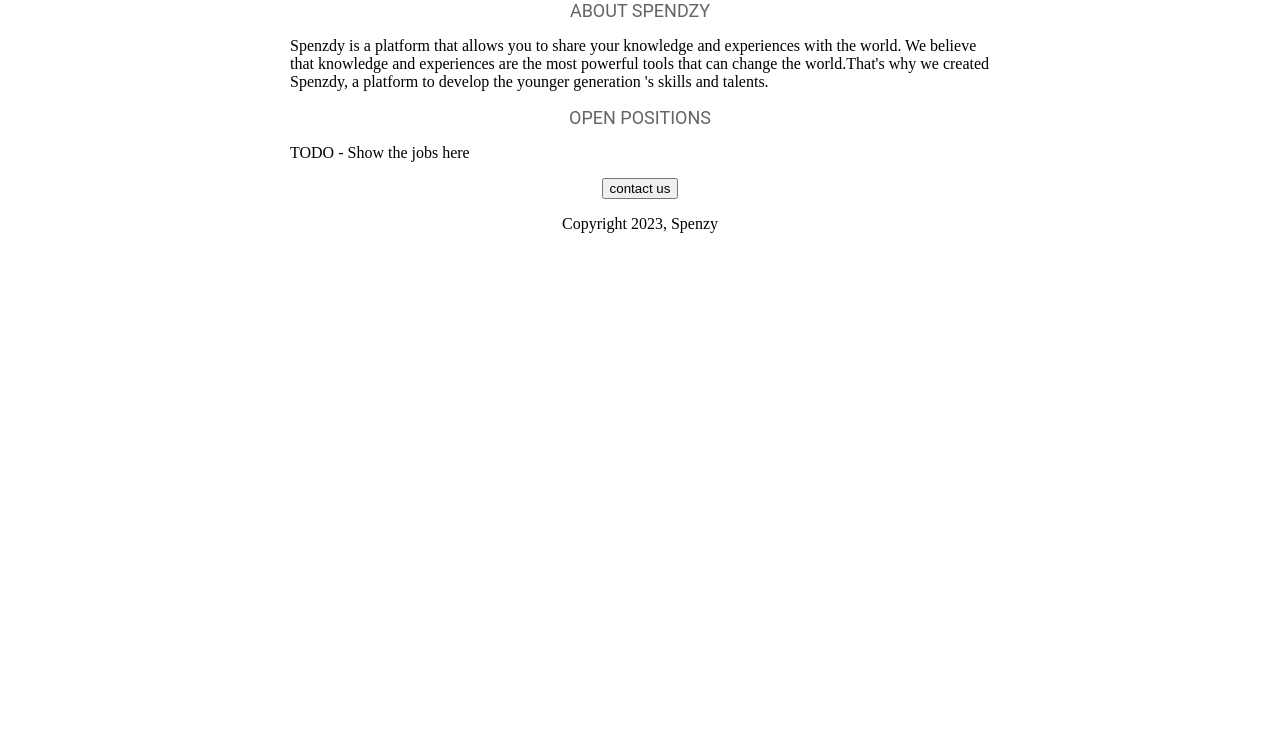
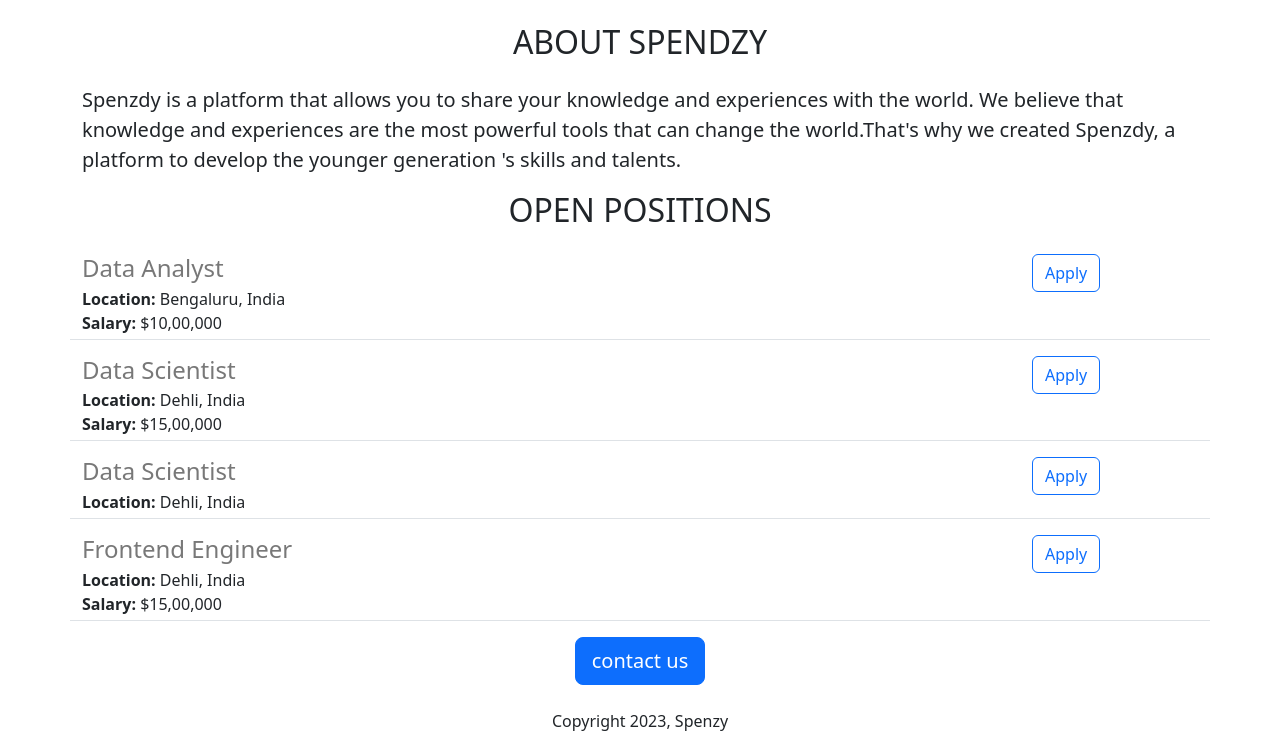
Before and after one commit to Kellykenz/KELSONS-OFFICIAL-WEBSITE, a Flask app: page / in a window 1280 px wide. Shown: the part 457-1206 px from the top of the page. Before the commit the page ends 690 px from the top, so only its background shows below. Run offline with Flask 3, Linux system fonts and the light colour scheme.

Commit message:
Added dynamic data and API route

```diff
--- a/app.py
+++ b/app.py
@@ -1,10 +1,43 @@
-from flask import Flask, render_template
+from flask import Flask, render_template, jsonify
 
 app = Flask(__name__)
 
+JOBS = [
+  {
+    'id': 1,
+    'title': 'Data Analyst',
+    'Location': 'Bengaluru, India',
+    'Salary': '$10,00,000'
+  },
+  {
+    'id': 2,
+    'title': 'Data Scientist',
+    'Location': 'Dehli, India',
+    'Salary': '$15,00,000'
+  },
+  {
+    'id': 3,
+    'title': 'Data Scientist',
+    'Location': 'Dehli, India',
+
+  },
+  {
+    'id': 4,
+    'title': 'Frontend Engineer',
+    'Location': 'Dehli, India',
+    'Salary': '$15,00,000'
+  },
+ ]
+
 @app.route("/")
 def hello_world():
-  return render_template("home.html")
+  return render_template('home.html',
+                         jobs=JOBS,
+                         company_name="SPENZDY")
+
+@app.route("/api/jobs")
+def list_jobs():
+  return jsonify(JOBS)
 
 if __name__=="__main__":
   app.run(host='0.0.0.0', debug=True)
--- a/templates/home.html
+++ b/templates/home.html
@@ -2,55 +2,36 @@
   <html>
     <head>
       <title>SPENZDY OFFICIAL </title>
+      <meta charset="utf-8">
+      <meta name="viewport" content="width=device-width, initial-scale=1">
+      <link href="https://cdn.jsdelivr.net/npm/bootstrap@5.3.3/dist/css/bootstrap.min.css" rel="stylesheet" integrity="sha384-QWTKZyjpPEjISv5WaRU9OFeRpok6YctnYmDr5pNlyT2bRjXh0JMhjY6hW+ALEwIH" crossorigin="anonymous">
       <style>
-        h1{
-          font-size: 40px;
-          font-family; Roboto;
-          font-weight: normal;
-          color: rgb(100, 100, 100);
-          text-align: center;
-        }
-         #banner {
-           width: 100%;
-           height:360px;
-           object-fit: cover;
+      #banner {
+        height: 360px;
+        width: 100%;
+        object-fit: cover;
 
         }
+    </style>
 
-        h2 {
-          font-family: Roboto;
-          font-size: 18px;
-          color: rgb(100, 100, 100);
-          text-align: center;
-          font-weight: normal;
-        }
-
-        .{
-          font-family: Roboto;
-          color: rgb(100, 100, 100);
-
-        }
-
-        #container {
-          max-width: 700px;
-          margin: 0 auto;
-        }
-      </style>
     </head>
     <body>
-      <div id="container">
-      <h1>SPENZDY OFFICIAL </h1>
-      <img id="banner" src="https://images.unsplash.com/photo-1704410332408-fbd868a8b789?ixlib=rb-4.0.3&q=85&fm=jpg&crop=entropy&cs=srgb&dl=amr-taha-r0Qppyd4MjY-unsplash.jpg">
-      <H2>ABOUT SPENDZY</H2>
-      <p>
+    <div class="container">
+      <h1 class="text-center mt-4 mb-4" >SPENZDY OFFICIAL </h1>
+      <img class="img-fluid" id="banner" src="https://images.unsplash.com/photo-1704410332408-fbd868a8b789?ixlib=rb-4.0.3&q=85&fm=jpg&crop=entropy&cs=srgb&dl=amr-taha-r0Qppyd4MjY-unsplash.jpg">
+      <h2 class="text-center mt-4 mb-4">ABOUT SPENDZY</h2>
+      <p class="lead">
         Spenzdy is a platform that allows you to share your knowledge and experiences with the world. We believe that knowledge and experiences are the most powerful tools that can change the world.That's why we created Spenzdy, a platform to develop the younger generation 's skills and talents.
       </p>
-      <h2>OPEN POSITIONS</h2>
-      <p>TODO - Show the jobs here</p>
-      <div style=" text-align: center; ">
-      <button>contact us</button>
-      <p>Copyright 2023, Spenzy</p>
+      <h2 class="text-center mt-2 mb-4">OPEN POSITIONS</h2>
+      <p>
+       {% for job in jobs %}
+        {% include 'jobitem.html' %}
+       {% endfor %}
       </div>
+      <div class="text-center">
+      <button class="btn btn-primary btn-lg">contact us</button>
+      <p class="mt-4">Copyright 2023, Spenzy</p>
       </div>
     </body>
 
--- /dev/null
+++ b/templates/jobitem.html
@@ -0,0 +1,21 @@
+<div class="border-bottom row" style="margin-bottom: 16px; padding-bottom: 4px">
+  <div class="col-10">
+  <h4
+    style="color:rgb(120,120,120); margin-bottom:4px; ">
+
+    {{job['title']}}
+  </h4>
+  <div>
+    <b>Location: </b>{{job['Location']}}
+ </div>
+ {% if 'Salary' in job %}
+  <div>
+    <b>Salary: </b>{{job['Salary']}}
+  </div>
+ {% endif %}
+  </div>
+  <div class="col-2">
+  <button type="button" class="btn btn-outline-primary">Apply</button>
+ </div>
+
+</div>
```
